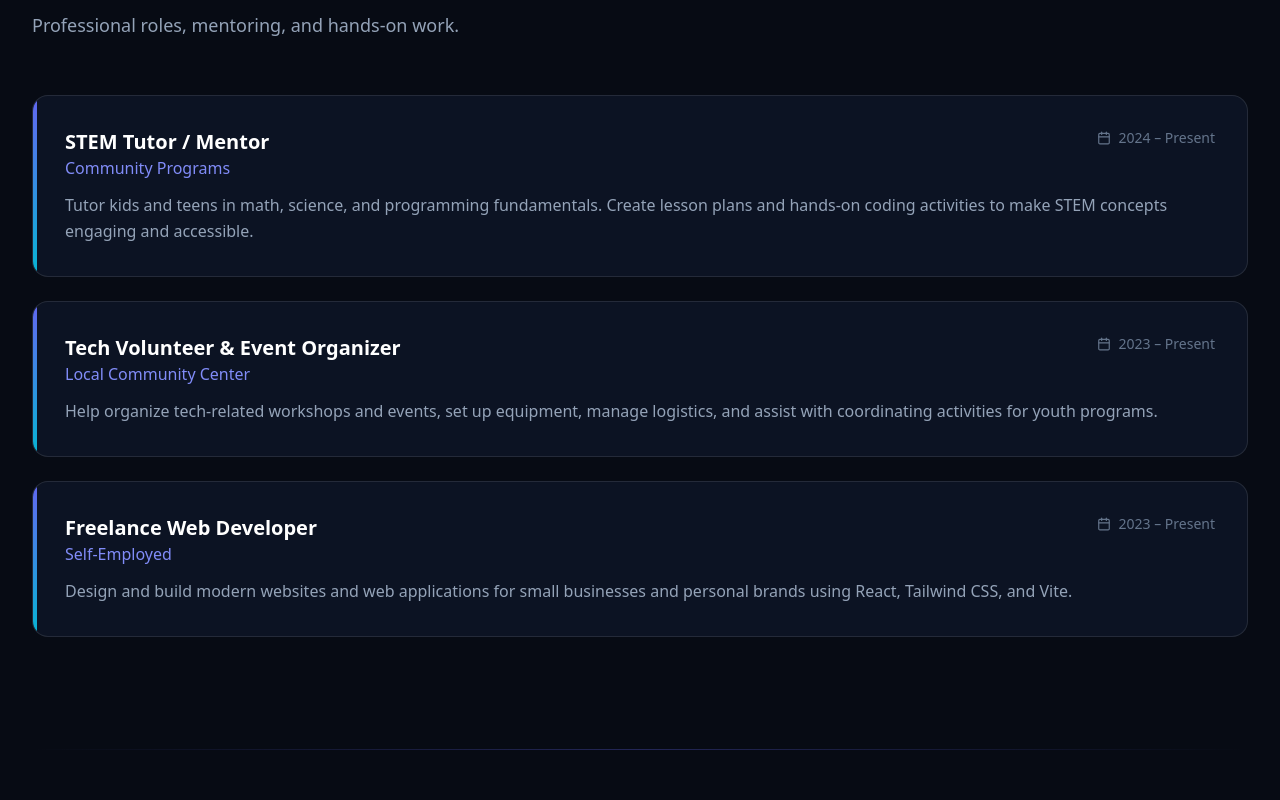
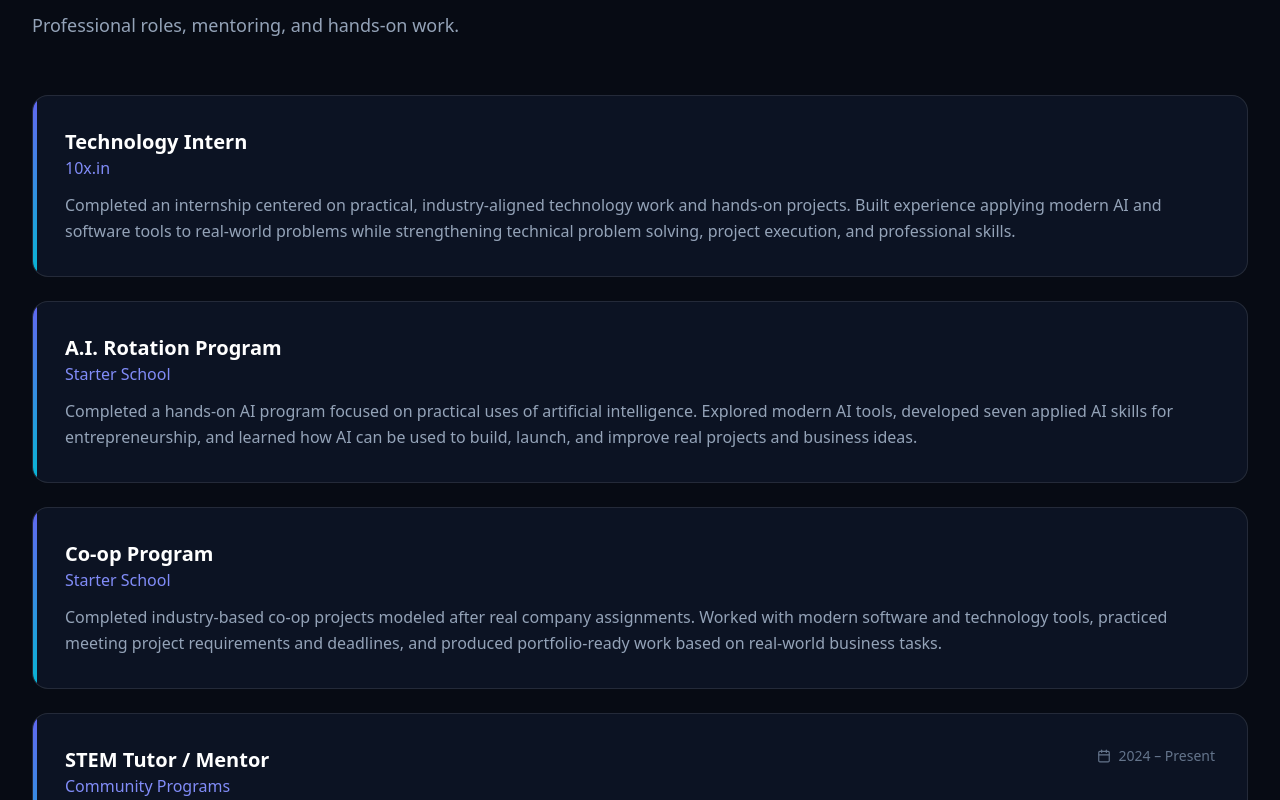
Before and after one commit to makadamian2010/my-website, a React (Vite) app: page / in a window 1280 px wide. Shown: the part 4060-4860 px from the top of the page. Built offline with nearby package versions, Linux system fonts and the light colour scheme.

Commit message:
Add 10x internship and Starter School programs

```diff
--- a/src/PortfolioWebsite.jsx
+++ b/src/PortfolioWebsite.jsx
@@ -177,6 +177,27 @@ export default function PortfolioWebsite() {
   ];
 
   const workExperience = [
+    {
+      role: "Technology Intern",
+      company: "10x.in",
+      date: "",
+      description:
+        "Completed an internship centered on practical, industry-aligned technology work and hands-on projects. Built experience applying modern AI and software tools to real-world problems while strengthening technical problem solving, project execution, and professional skills.",
+    },
+    {
+      role: "A.I. Rotation Program",
+      company: "Starter School",
+      date: "",
+      description:
+        "Completed a hands-on AI program focused on practical uses of artificial intelligence. Explored modern AI tools, developed seven applied AI skills for entrepreneurship, and learned how AI can be used to build, launch, and improve real projects and business ideas.",
+    },
+    {
+      role: "Co-op Program",
+      company: "Starter School",
+      date: "",
+      description:
+        "Completed industry-based co-op projects modeled after real company assignments. Worked with modern software and technology tools, practiced meeting project requirements and deadlines, and produced portfolio-ready work based on real-world business tasks.",
+    },
     {
       role: "STEM Tutor / Mentor",
       company: "Community Programs",
@@ -651,9 +672,11 @@ export default function PortfolioWebsite() {
                     </h3>
                     <p className="text-indigo-400 font-medium">{job.company}</p>
                   </div>
-                  <span className="flex items-center gap-2 text-sm text-slate-500 shrink-0">
-                    <Calendar size={14} /> {job.date}
-                  </span>
+                  {job.date && (
+                    <span className="flex items-center gap-2 text-sm text-slate-500 shrink-0">
+                      <Calendar size={14} /> {job.date}
+                    </span>
+                  )}
                 </div>
                 <p className="text-slate-400 leading-relaxed mt-2">
                   {job.description}
```
